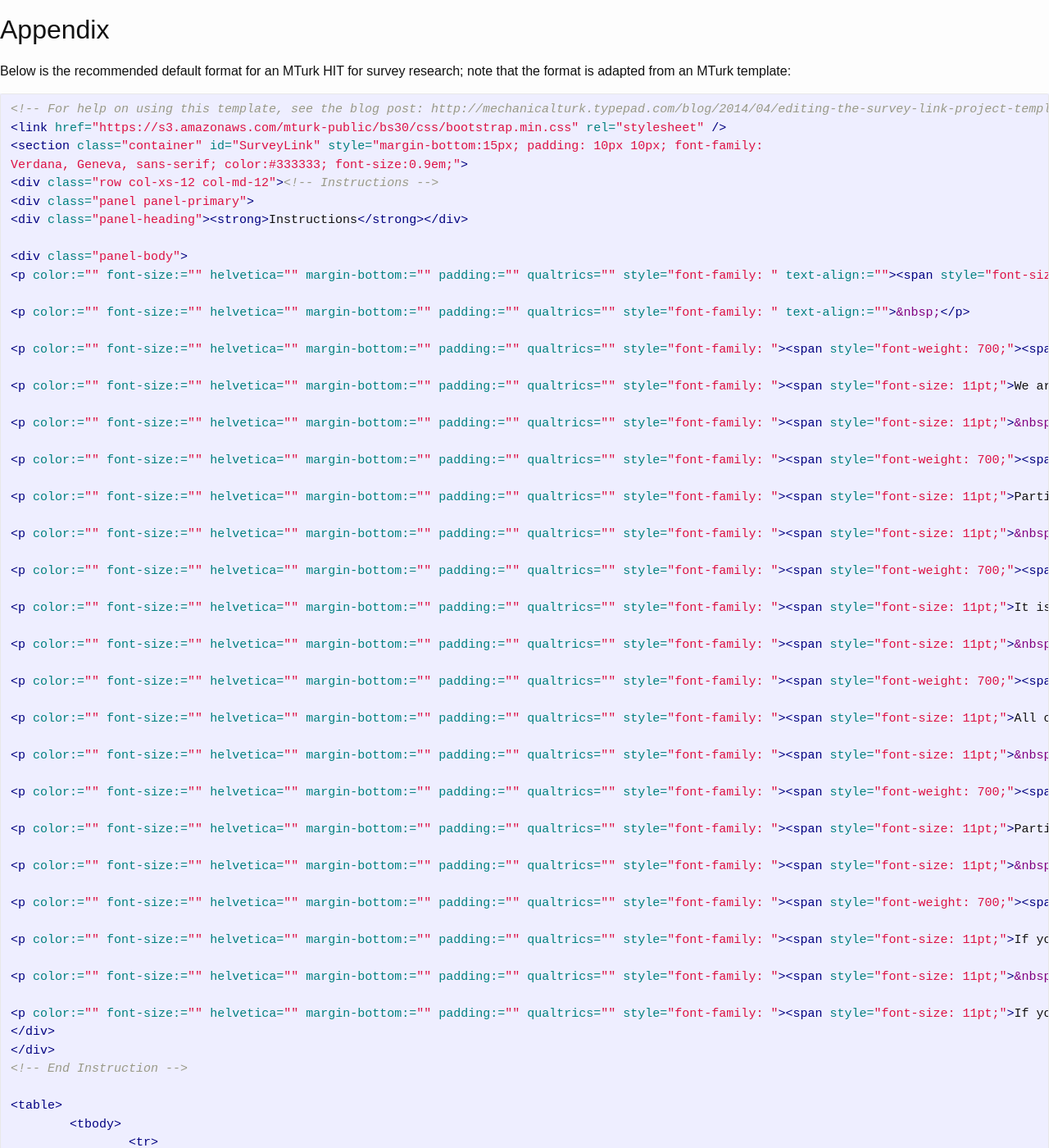
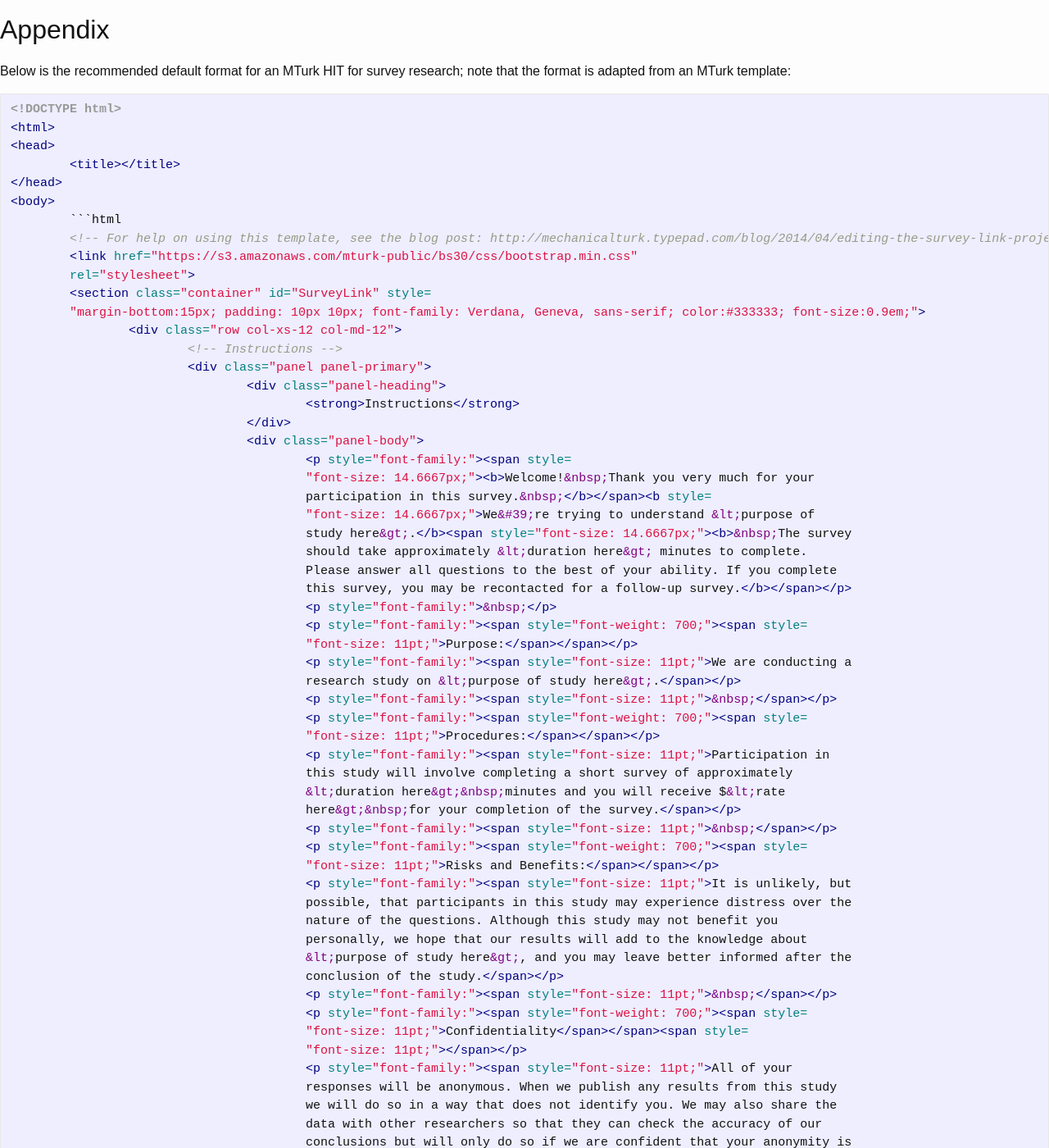
Before and after one commit to jonathonbaron/jonathonbaron.github.io, a Jekyll site: the page built from sops_checklists/qualtrics_mturk_checklist.md, in a window 1280 px wide and 1400 px high, scrolled down 6356 px. Shown: the whole window at 82% size. Built offline with Jekyll 4.4.1, drawn with Linux system fonts in a browser that asks for light colours; our own code applies the rules of GitHub Pages for plain Markdown files; some of the changed text lies outside the part shown.

Commit message:
Update qualtrics_mturk_checklist.md

````diff
--- a/sops_checklists/qualtrics_mturk_checklist.md
+++ b/sops_checklists/qualtrics_mturk_checklist.md
@@ -208,81 +208,117 @@ The checklist also contains a number of example images and `R` code designed to
 Below is the recommended default format for an MTurk HIT for survey research; note that the format is adapted from an MTurk template:
 
 ```html
-<!-- For help on using this template, see the blog post: http://mechanicalturk.typepad.com/blog/2014/04/editing-the-survey-link-project-template-in-the-ui.html --><!-- Bootstrap v3.0.3 -->
-<link href="https://s3.amazonaws.com/mturk-public/bs30/css/bootstrap.min.css" rel="stylesheet" />
-<section class="container" id="SurveyLink" style="margin-bottom:15px; padding: 10px 10px; font-family:
-Verdana, Geneva, sans-serif; color:#333333; font-size:0.9em;">
-<div class="row col-xs-12 col-md-12"><!-- Instructions -->
-<div class="panel panel-primary">
-<div class="panel-heading"><strong>Instructions</strong></div>
-
-<div class="panel-body">
-<p color:="" font-size:="" helvetica="" margin-bottom:="" padding:="" qualtrics="" style="font-family: " text-align:=""><span style="font-size: 14.6667px;"><b>Welcome!&nbsp;Thank you very much for your participation in this survey.&nbsp;</b></span><b style="font-size: 14.6667px;">We&#39;re trying to understand &lt;purpose of study here&gt;.</b><span style="font-size: 14.6667px;"><b>&nbsp;The survey should take approximately &lt;duration here&gt; minutes to complete. Please answer all questions to the best of your ability. If you complete this survey, you may be recontacted for a follow-up survey.</b></span></p>
-
-<p color:="" font-size:="" helvetica="" margin-bottom:="" padding:="" qualtrics="" style="font-family: " text-align:="">&nbsp;</p>
-
-<p color:="" font-size:="" helvetica="" margin-bottom:="" padding:="" qualtrics="" style="font-family: "><span style="font-weight: 700;"><span style="font-size: 11pt;">Purpose:<o:p></o:p></span></span></p>
-
-<p color:="" font-size:="" helvetica="" margin-bottom:="" padding:="" qualtrics="" style="font-family: "><span style="font-size: 11pt;">We are conducting a research study on &lt;purpose of study here&gt;.<o:p></o:p></span></p>
-
-<p color:="" font-size:="" helvetica="" margin-bottom:="" padding:="" qualtrics="" style="font-family: "><span style="font-size: 11pt;">&nbsp;</span></p>
-
-<p color:="" font-size:="" helvetica="" margin-bottom:="" padding:="" qualtrics="" style="font-family: "><span style="font-weight: 700;"><span style="font-size: 11pt;">Procedures:<o:p></o:p></span></span></p>
-
-<p color:="" font-size:="" helvetica="" margin-bottom:="" padding:="" qualtrics="" style="font-family: "><span style="font-size: 11pt;">Participation in this study will involve completing a short survey of approximately &lt;duration here&gt;&nbsp;minutes and you will receive $&lt;rate here&gt;&nbsp;for your completion of the survey.<o:p></o:p></span></p>
-
-<p color:="" font-size:="" helvetica="" margin-bottom:="" padding:="" qualtrics="" style="font-family: "><span style="font-size: 11pt;">&nbsp;</span></p>
-
-<p color:="" font-size:="" helvetica="" margin-bottom:="" padding:="" qualtrics="" style="font-family: "><span style="font-weight: 700;"><span style="font-size: 11pt;">Risks and Benefits:<o:p></o:p></span></span></p>
-
-<p color:="" font-size:="" helvetica="" margin-bottom:="" padding:="" qualtrics="" style="font-family: "><span style="font-size: 11pt;">It is unlikely, but possible, that participants in this study may experience distress over the nature of the questions. Although this study may not benefit you personally, we hope that our results will add to the knowledge about &lt;purpose of study here&gt;, and you may leave better informed after the conclusion of the study.<o:p></o:p></span></p>
-
-<p color:="" font-size:="" helvetica="" margin-bottom:="" padding:="" qualtrics="" style="font-family: "><span style="font-size: 11pt;">&nbsp;</span></p>
-
-<p color:="" font-size:="" helvetica="" margin-bottom:="" padding:="" qualtrics="" style="font-family: "><span style="font-weight: 700;"><span style="font-size: 11pt;">Confidentiality</span></span><span style="font-size: 11pt;"><o:p></o:p></span></p>
-
-<p color:="" font-size:="" helvetica="" margin-bottom:="" padding:="" qualtrics="" style="font-family: "><span style="font-size: 11pt;">All of your responses will be anonymous. When we publish any results from this study we will do so in a way that does not identify you. We may also share the data with other researchers so that they can check the accuracy of our conclusions but will only do so if we are confident that your anonymity is protected.<o:p></o:p></span></p>
-
-<p color:="" font-size:="" helvetica="" margin-bottom:="" padding:="" qualtrics="" style="font-family: "><span style="font-size: 11pt;">&nbsp;</span></p>
-
-<p color:="" font-size:="" helvetica="" margin-bottom:="" padding:="" qualtrics="" style="font-family: "><span style="font-weight: 700;"><span style="font-size: 11pt;">Voluntary Participation:</span></span><span style="font-size: 11pt;"><o:p></o:p></span></p>
-
-<p color:="" font-size:="" helvetica="" margin-bottom:="" padding:="" qualtrics="" style="font-family: "><span style="font-size: 11pt;">Participation in this study is completely voluntary. You are free to decline to participate, to end participation at any time for any reason, or to refuse to answer any individual question without penalty.<o:p></o:p></span></p>
-
-<p color:="" font-size:="" helvetica="" margin-bottom:="" padding:="" qualtrics="" style="font-family: "><span style="font-size: 11pt;">&nbsp;</span></p>
-
-<p color:="" font-size:="" helvetica="" margin-bottom:="" padding:="" qualtrics="" style="font-family: "><span style="font-weight: 700;"><span style="font-size: 11pt;">Questions:</span></span><span style="font-size: 11pt;"><o:p></o:p></span></p>
-
-<p color:="" font-size:="" helvetica="" margin-bottom:="" padding:="" qualtrics="" style="font-family: "><span style="font-size: 11pt;">If you have any questions about this study, you may contact the investigators, &lt;primary pesearcher(s) name(s) here&gt;, at &lt;primary researcher(s) email address(es) here&gt;.<o:p></o:p></span></p>
-
-<p color:="" font-size:="" helvetica="" margin-bottom:="" padding:="" qualtrics="" style="font-family: "><span style="font-size: 11pt;">&nbsp;</span></p>
-
-<p color:="" font-size:="" helvetica="" margin-bottom:="" padding:="" qualtrics="" style="font-family: "><span style="font-size: 11pt;">If you would like to talk with someone other than the researchers to discuss problems or concerns, to discuss situations in the event that a member of the research team is not available, or to discuss your rights as a research participant, you may contact the &lt;relevant IRB information (including name, address, and phone number) here&gt;,&nbsp;</span><span style="font-size: 11pt;">human.subjects@yale.edu</span><span style="font-size: 11pt;">. Additional information is available at&nbsp;</span><span style="font-size: 11pt;">relevant IRB website URL here</span><span style="font-size: 11pt;">.</span></p>
-</div>
-</div>
-<!-- End Instruction -->
-
-<table>
-	<tbody>
-		<tr>
-			<td><strong>Anonymous survey link:</strong></td>
-			<td><span style="color:#0000FF;">Anonymous Link here</span></td>
-		</tr>
-		<tr>
-			<td><strong>Provide the survey code here:</strong></td>
-			<td style="vertical-align: middle;"><input class="form-control" id="surveycode" name="surveycode" placeholder="e.g. 123456" type="text" /></td>
-		</tr>
-	</tbody>
-</table>
-</div>
-</section>
-<!-- close container section -->
-<style type="text/css">td {
-    font-size:1.0em;
-    padding:5px 5px;
-}
-</style>
-
+<!DOCTYPE html>
+<html>
+<head>
+	<title></title>
+</head>
+<body>
+	```html
+	<!-- For help on using this template, see the blog post: http://mechanicalturk.typepad.com/blog/2014/04/editing-the-survey-link-project-template-in-the-ui.html --><!-- Bootstrap v3.0.3 -->
+	<link href="https://s3.amazonaws.com/mturk-public/bs30/css/bootstrap.min.css"
+	rel="stylesheet">
+	<section class="container" id="SurveyLink" style=
+	"margin-bottom:15px; padding: 10px 10px; font-family: Verdana, Geneva, sans-serif; color:#333333; font-size:0.9em;">
+		<div class="row col-xs-12 col-md-12">
+			<!-- Instructions -->
+			<div class="panel panel-primary">
+				<div class="panel-heading">
+					<strong>Instructions</strong>
+				</div>
+				<div class="panel-body">
+					<p style="font-family:"><span style=
+					"font-size: 14.6667px;"><b>Welcome!&nbsp;Thank you very much for your
+					participation in this survey.&nbsp;</b></span><b style=
+					"font-size: 14.6667px;">We&#39;re trying to understand &lt;purpose of
+					study here&gt;.</b><span style="font-size: 14.6667px;"><b>&nbsp;The survey
+					should take approximately &lt;duration here&gt; minutes to complete.
+					Please answer all questions to the best of your ability. If you complete
+					this survey, you may be recontacted for a follow-up survey.</b></span></p>
+					<p style="font-family:">&nbsp;</p>
+					<p style="font-family:"><span style="font-weight: 700;"><span style=
+					"font-size: 11pt;">Purpose:</span></span></p>
+					<p style="font-family:"><span style="font-size: 11pt;">We are conducting a
+					research study on &lt;purpose of study here&gt;.</span></p>
+					<p style="font-family:"><span style="font-size: 11pt;">&nbsp;</span></p>
+					<p style="font-family:"><span style="font-weight: 700;"><span style=
+					"font-size: 11pt;">Procedures:</span></span></p>
+					<p style="font-family:"><span style="font-size: 11pt;">Participation in
+					this study will involve completing a short survey of approximately
+					&lt;duration here&gt;&nbsp;minutes and you will receive $&lt;rate
+					here&gt;&nbsp;for your completion of the survey.</span></p>
+					<p style="font-family:"><span style="font-size: 11pt;">&nbsp;</span></p>
+					<p style="font-family:"><span style="font-weight: 700;"><span style=
+					"font-size: 11pt;">Risks and Benefits:</span></span></p>
+					<p style="font-family:"><span style="font-size: 11pt;">It is unlikely, but
+					possible, that participants in this study may experience distress over the
+					nature of the questions. Although this study may not benefit you
+					personally, we hope that our results will add to the knowledge about
+					&lt;purpose of study here&gt;, and you may leave better informed after the
+					conclusion of the study.</span></p>
+					<p style="font-family:"><span style="font-size: 11pt;">&nbsp;</span></p>
+					<p style="font-family:"><span style="font-weight: 700;"><span style=
+					"font-size: 11pt;">Confidentiality</span></span><span style=
+					"font-size: 11pt;"></span></p>
+					<p style="font-family:"><span style="font-size: 11pt;">All of your
+					responses will be anonymous. When we publish any results from this study
+					we will do so in a way that does not identify you. We may also share the
+					data with other researchers so that they can check the accuracy of our
+					conclusions but will only do so if we are confident that your anonymity is
+					protected.</span></p>
+					<p style="font-family:"><span style="font-size: 11pt;">&nbsp;</span></p>
+					<p style="font-family:"><span style="font-weight: 700;"><span style=
+					"font-size: 11pt;">Voluntary Participation:</span></span><span style=
+					"font-size: 11pt;"></span></p>
+					<p style="font-family:"><span style="font-size: 11pt;">Participation in
+					this study is completely voluntary. You are free to decline to
+					participate, to end participation at any time for any reason, or to refuse
+					to answer any individual question without penalty.</span></p>
+					<p style="font-family:"><span style="font-size: 11pt;">&nbsp;</span></p>
+					<p style="font-family:"><span style="font-weight: 700;"><span style=
+					"font-size: 11pt;">Questions:</span></span><span style=
+					"font-size: 11pt;"></span></p>
+					<p style="font-family:"><span style="font-size: 11pt;">If you have any
+					questions about this study, you may contact the investigators, &lt;primary
+					pesearcher(s) name(s) here&gt;, at &lt;primary researcher(s) email
+					address(es) here&gt;.</span></p>
+					<p style="font-family:"><span style="font-size: 11pt;">&nbsp;</span></p>
+					<p style="font-family:"><span style="font-size: 11pt;">If you would like
+					to talk with someone other than the researchers to discuss problems or
+					concerns, to discuss situations in the event that a member of the research
+					team is not available, or to discuss your rights as a research
+					participant, you may contact the &lt;relevant IRB information (including
+					name, address, and phone number) here&gt;,&nbsp;</span><span style=
+					"font-size: 11pt;">human.subjects@yale.edu</span><span style=
+					"font-size: 11pt;">. Additional information is available
+					at&nbsp;</span><span style="font-size: 11pt;">relevant IRB website URL
+					here</span><span style="font-size: 11pt;">.</span></p>
+				</div>
+			</div><!-- End Instruction -->
+			<table>
+				<tbody>
+					<tr>
+						<td><strong>Anonymous survey link:</strong></td>
+						<td><span style="color:#0000FF;">Anonymous Link here</span></td>
+					</tr>
+					<tr>
+						<td><strong>Provide the survey code here:</strong></td>
+						<td style="vertical-align: middle;"><input class="form-control" id=
+						"surveycode" name="surveycode" placeholder="e.g. 123456" type=
+						"text"></td>
+					</tr>
+				</tbody>
+			</table>
+		</div>
+	</section><!-- close container section -->
+	<style type="text/css">
+	   td {
+	      font-size:1.0em;
+	      padding:5px 5px;
+	   }
+	</style>```
+</body>
+</html>
 ```
 
 <!--
````
